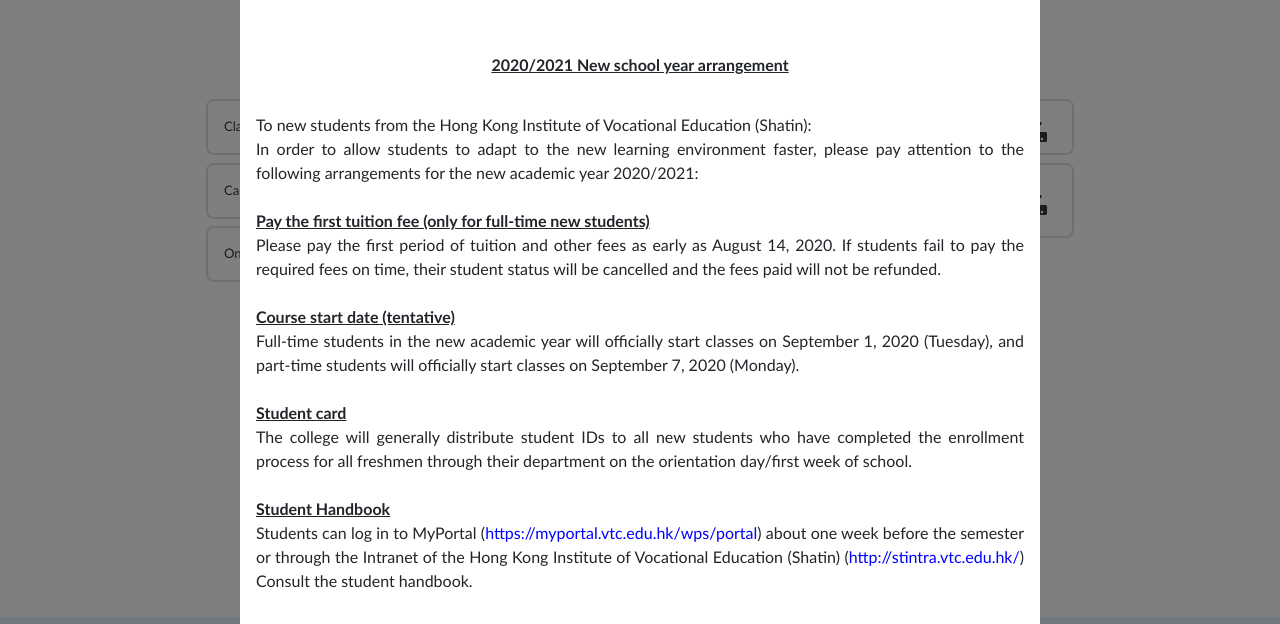
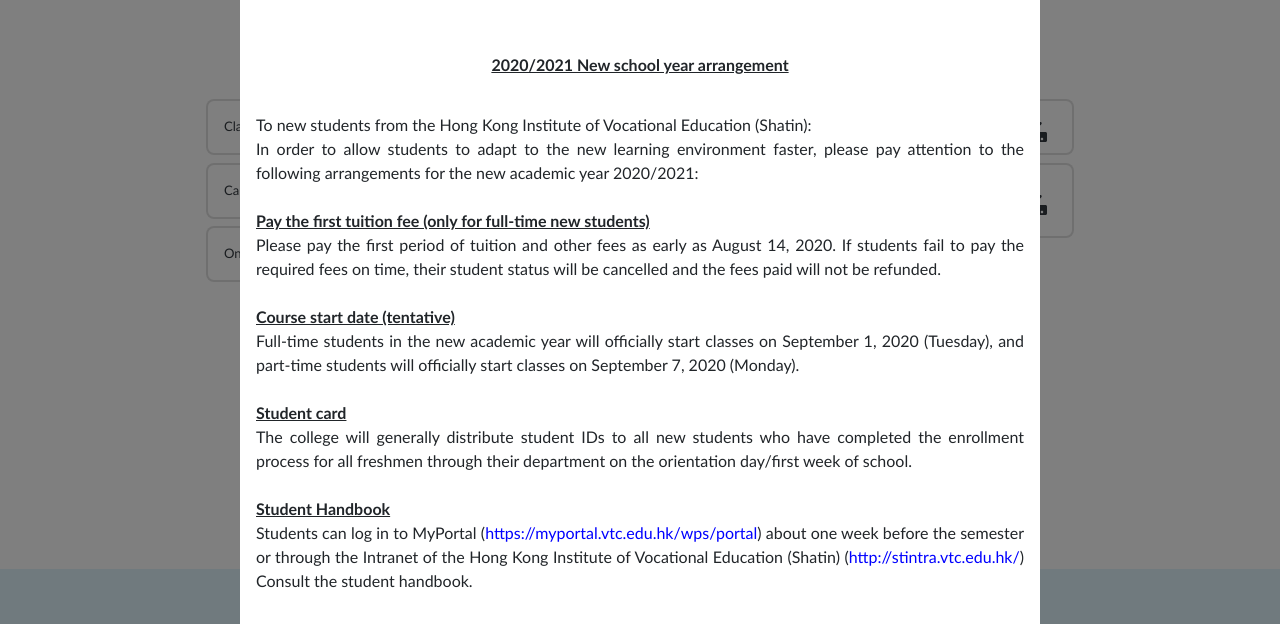
Before and after one commit to 202020708/jul08_version, a plain HTML site: page en/index.html in a window 1280 px wide. Shown: the part 101-725 px from the top of the page. Drawn offline with nearby package versions, Linux system fonts and the light colour scheme; some packages are replaced by stand-ins of ours; a web font is replaced by a local one.

Commit message:
Update custom.css

```diff
--- a/en/css/custom.css
+++ b/en/css/custom.css
@@ -548,7 +548,7 @@
   display: flex;
   flex-wrap: wrap;
   justify-content: center;
-  padding-bottom: 6rem;
+  padding-bottom: 3rem;
 }
 
 
```
